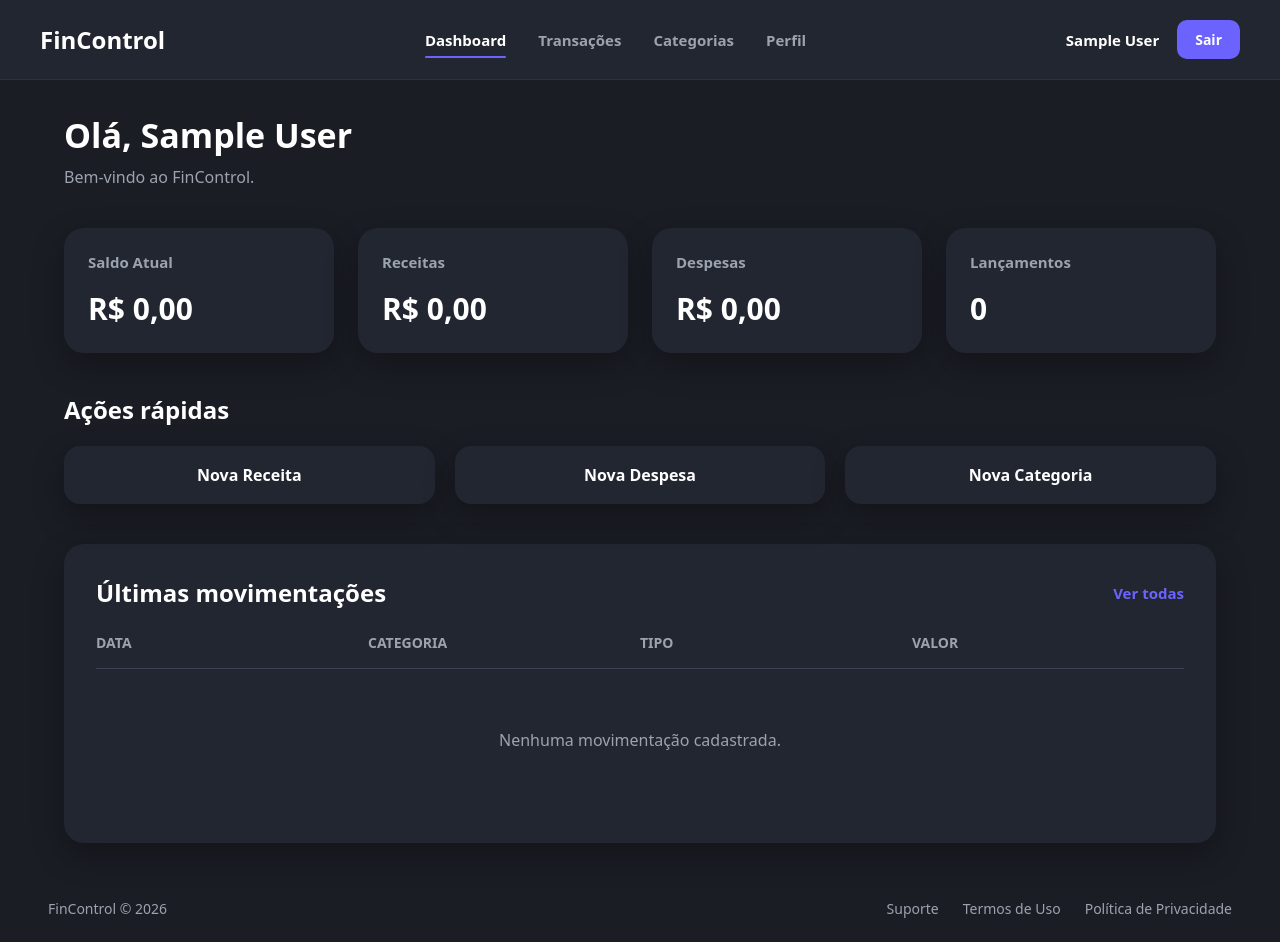
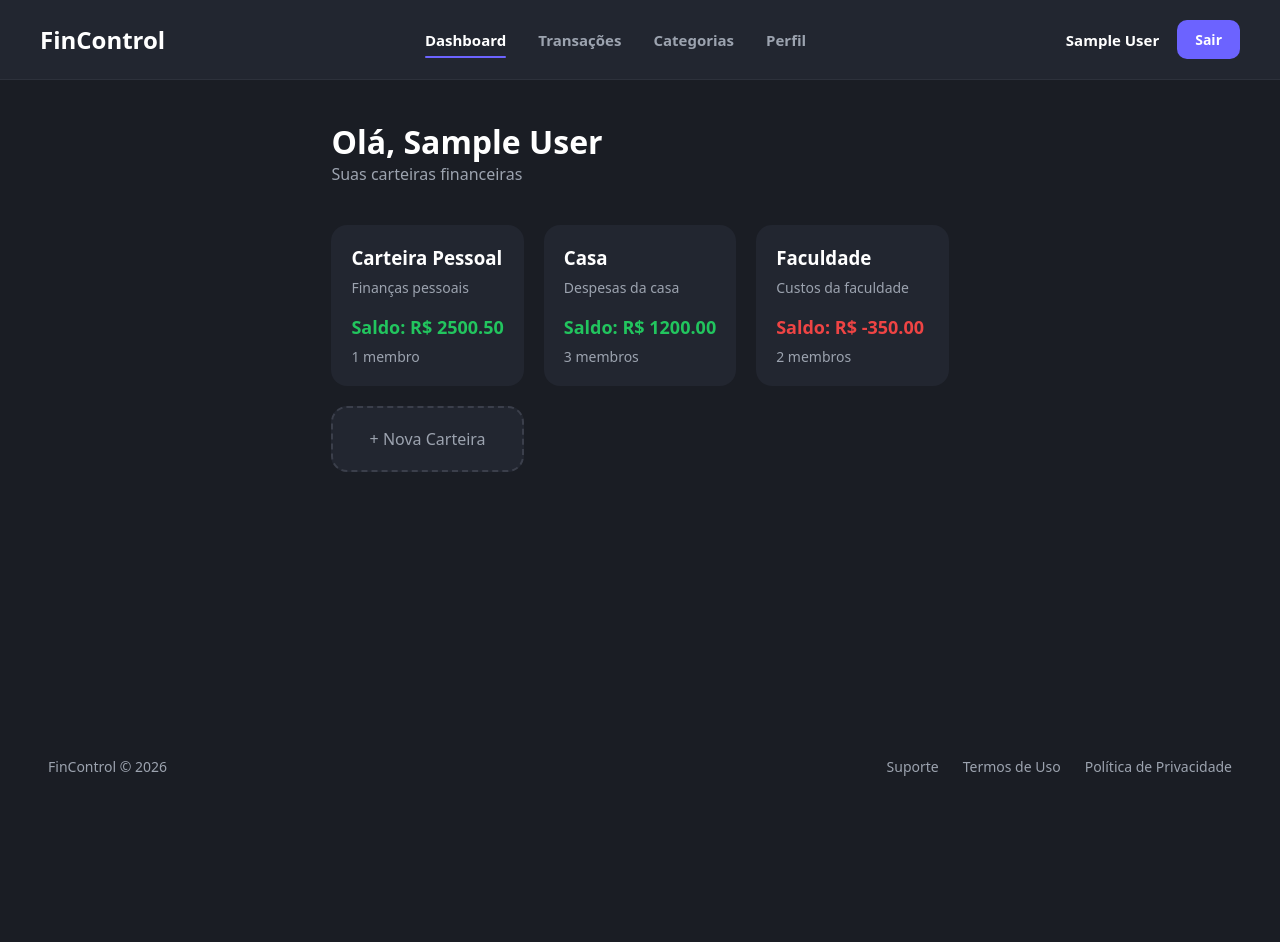
Before and after one commit to GabrielLucim/controle-financeiro, a React (Vite) app: page /app/dashboard in a window 1280 px wide. After the commit the page ends 800 px from the top, so only its background shows below. Built offline with nearby package versions, Linux system fonts and the light colour scheme; sample sign-in values are in the browser's storage.

Commit message:
feat: reajuste dos mocks e da dashboard para mostrar carteiras

```diff
--- a/src/mocks/dashboardMock.js
+++ b/src/mocks/dashboardMock.js
@@ -1,42 +1,23 @@
-export const dashboardMock = {
-    summary: {
-        balance: 5280.50,
-        income: 7200,
-        expenses: 1919.50
-    },
-
-    chart: [
-        {
-            name: "Receitas",
-            value: 7200
-        },
-        {
-            name: "Despesas",
-            value: 1919.50
-        }
-    ],
-
-    recentTransactions: [
+export const dashboardMock = [
     {
         id: 1,
-            description: "Salário",
-            value: 4500,
-            type: "income",
-            date: "01/07/2026"
+        name: "Carteira Pessoal",
+        description: "Finanças pessoais",
+        balance: 2500.50,
+        members: 1
     },
     {
         id: 2,
-            description: "Mercado",
-            value: -320.80,
-            type: "expense",
-            date: "03/07/2026"
+        name: "Casa",
+        description: "Despesas da casa",
+        balance: 1200.00,
+        members: 3
     },
     {
         id: 3,
-            description: "Internet",
-            value: -120,
-            type: "expense",
-            date: "05/07/2026"
+        name: "Faculdade",
+        description: "Custos da faculdade",
+        balance: -350.00,
+        members: 2
     }
-    ]
-};
+];
--- a/src/pages/Dashboard/Dashboard.css
+++ b/src/pages/Dashboard/Dashboard.css
@@ -1,215 +1,116 @@
 .dashboard-page {
     min-height: 100vh;
+    background: #1a1d24;
     display: flex;
     flex-direction: column;
-    background: var(--dashboard-page-bg, #1a1d24);
 }
 
 .dashboard-content {
     flex: 1;
-    width: 100%;
-    max-width: 1200px;
-    margin: 32px auto;
+    max-width: 1100px;
+    margin: 40px auto;
     padding: 0 24px;
-    box-sizing: border-box;
 }
 
 .dashboard-header {
     display: flex;
     justify-content: space-between;
     align-items: center;
-    gap: 24px;
     margin-bottom: 40px;
 }
 
 .dashboard-title {
-    margin: 0;
-    font-size: 34px;
-    font-weight: 700;
-    color: #ffffff;
+    font-size: 32px;
+    color: #fff;
 }
 
 .dashboard-subtitle {
-    margin-top: 8px;
     color: #9ca3af;
-    font-size: 16px;
 }
 
 .dashboard-button {
-    min-width: 140px;
-    padding: 14px 28px;
+    padding: 10px 18px;
     border: none;
-    border-radius: 14px;
-    background: var(--color-primary, #3b82f6);
-    color: #ffffff;
-    font-size: 15px;
-    font-weight: 700;
+    border-radius: 10px;
     cursor: pointer;
-    transition: transform .2s, opacity .2s;
+    font-weight: 600;
 }
 
-.dashboard-button:hover {
-    transform: translateY(-2px);
-    opacity: .95;
+.dashboard-button.danger {
+    background: #ef4444;
+    color: white;
 }
 
-.dashboard-cards {
-    display: grid;
-    grid-template-columns: repeat(4, 1fr);
-    gap: 24px;
-    margin-bottom: 40px;
-}
-
-.dashboard-card {
-    background: var(--color-surface, #222630);
-    border-radius: 20px;
-    padding: 24px;
-    box-shadow: var(--shadow-card, 0 12px 32px rgba(0, 0, 0, .3));
-}
-
-.dashboard-card h3 {
-    margin: 0 0 16px;
-    font-size: 15px;
-    font-weight: 600;
-    color: #9ca3af;
-}
-
-.dashboard-card span {
-    font-size: 30px;
-    font-weight: 700;
-    color: #ffffff;
-}
-
-.dashboard-actions {
-    margin-bottom: 40px;
-}
-
-.dashboard-actions h2 {
-    margin-bottom: 20px;
-    color: #ffffff;
-    font-size: 24px;
-}
-
-.dashboard-actions-grid {
+.wallet-grid {
     display: grid;
     grid-template-columns: repeat(3, 1fr);
     gap: 20px;
 }
 
-.action-button {
-    padding: 18px;
-    border: none;
+.wallet-card {
+    background: #222630;
+    padding: 20px;
     border-radius: 16px;
-    background: var(--color-surface, #222630);
-    color: #ffffff;
-    font-size: 16px;
-    font-weight: 600;
     cursor: pointer;
-    box-shadow: var(--shadow-card, 0 12px 32px rgba(0, 0, 0, .3));
-    transition: transform .2s, background-color .2s;
+    transition: .2s;
 }
 
-.action-button:hover {
-    transform: translateY(-2px);
-    background: #2a3040;
+.wallet-card:hover {
+    transform: translateY(-3px);
 }
 
-.dashboard-panel {
-    background: var(--color-surface, #222630);
-    border-radius: 20px;
-    padding: 32px;
-    box-shadow: var(--shadow-card, 0 12px 32px rgba(0, 0, 0, .3));
+.wallet-card h3 {
+    color: #fff;
+    margin-bottom: 8px;
 }
 
-.dashboard-panel-header {
-    display: flex;
-    justify-content: space-between;
-    align-items: center;
-    margin-bottom: 24px;
+.wallet-card p {
+    color: #9ca3af;
+    font-size: 14px;
 }
 
-.dashboard-panel-header h2 {
-    margin: 0;
+.wallet-info {
+    display: flex;
+    flex-direction: column;
+    gap: 8px;
+    margin-top: 18px;
+}
+
+.wallet-balance {
+    font-size: 18px;
+    font-weight: 700;
     color: #ffffff;
 }
 
-.see-all-button {
-    border: none;
-    background: transparent;
-    color: var(--color-primary, #3b82f6);
-    font-size: 15px;
-    font-weight: 600;
-    cursor: pointer;
+.wallet-members {
+    font-size: 14px;
+    color: #9ca3af;
 }
 
-.see-all-button:hover {
-    text-decoration: underline;
+.wallet-card.add {
+    display: flex;
+    align-items: center;
+    justify-content: center;
+    color: #9ca3af;
+    border: 2px dashed #3b3f4b;
 }
 
-.dashboard-table {
-    width: 100%;
+.positive {
+    color: #22c55e;
 }
 
-.dashboard-table-header {
-    display: grid;
-    grid-template-columns: repeat(4, 1fr);
-    padding-bottom: 16px;
-    border-bottom: 1px solid #3b4252;
-    color: #9ca3af;
-    font-size: 14px;
-    font-weight: 700;
-    text-transform: uppercase;
-}
-
-.dashboard-empty {
-    padding: 60px 20px;
-    text-align: center;
-    color: #9ca3af;
-    font-size: 16px;
-}
-
-@media (max-width: 900px) {
-
-    .dashboard-cards {
-        grid-template-columns: repeat(2, 1fr);
-    }
-
-    .dashboard-actions-grid {
-        grid-template-columns: 1fr;
-    }
-
+.negative {
+    color: #ef4444;
 }
 
 @media (max-width: 768px) {
-
-    .dashboard-content {
-        margin: 24px auto;
-        padding: 0 16px;
+    .wallet-grid {
+        grid-template-columns: 1fr;
     }
 
     .dashboard-header {
         flex-direction: column;
-        align-items: stretch;
+        align-items: flex-start;
+        gap: 12px;
     }
-
-    .dashboard-button {
-        width: 100%;
-    }
-
-    .dashboard-cards {
-        grid-template-columns: 1fr;
-    }
-
-    .dashboard-table-header {
-        display: none;
-    }
-
-    .dashboard-title {
-        font-size: 28px;
-    }
-
-    .dashboard-panel {
-        padding: 24px;
-    }
-
 }
--- a/src/pages/Dashboard/Dashboard.jsx
+++ b/src/pages/Dashboard/Dashboard.jsx
@@ -1,8 +1,9 @@
 import React from "react";
+import { useNavigate } from "react-router-dom";
 import { useAuth } from "../../context/AuthContext";
-import { useNavigate } from "react-router-dom";
 import Header from "../../components/Global/Header/Header";
 import Footer from "../../components/Global/Footer/Footer";
+import { dashboardMock } from "../../mocks/dashboardMock";
 import "./Dashboard.css";
 
 function Dashboard() {
@@ -14,116 +15,54 @@ function Dashboard() {
         navigate("/login");
     };
 
+    const openWallet = (id) => {
+        navigate(`/app/wallets/${id}`);
+    };
+
     return (
         <div className="dashboard-page">
             <Header />
-
             <main className="dashboard-content">
-
                 <div className="dashboard-header">
-
                     <div>
                         <h1 className="dashboard-title">
                             Olá, {user?.name || "Usuário"}
                         </h1>
-
                         <p className="dashboard-subtitle">
-                            Bem-vindo ao FinControl.
+                            Suas carteiras financeiras
                         </p>
                     </div>
+                </div>
+                <section className="wallet-grid">
+                    {dashboardMock.map(wallet => (
+                        <div
+                            key={wallet.id}
+                            className="wallet-card"
+                            onClick={() => openWallet(wallet.id)}
+                        >
+                            <h3>{wallet.name}</h3>
+                            <p>{wallet.description}</p>
+                            <div className="wallet-info">
+                                <span
+                                    className={`wallet-balance ${wallet.balance >= 0 ? "positive" : "negative"
+                                        }`}
+                                >
+                                    Saldo: R$ {wallet.balance.toFixed(2)}
+                                </span>
 
-                </div>
-
-                <section className="dashboard-cards">
-
-                    <div className="dashboard-card">
-                        <h3>Saldo Atual</h3>
-                        <span>R$ 0,00</span>
+                                <span className="wallet-members">
+                                    {wallet.members} {wallet.members === 1 ? "membro" : "membros"}
+                                </span>
+                            </div>
+                        </div>
+                    ))}
+                    <div className="wallet-card add">
+                        <span>+ Nova Carteira</span>
                     </div>
-
-                    <div className="dashboard-card">
-                        <h3>Receitas</h3>
-                        <span>R$ 0,00</span>
-                    </div>
-
-                    <div className="dashboard-card">
-                        <h3>Despesas</h3>
-                        <span>R$ 0,00</span>
-                    </div>
-
-                    <div className="dashboard-card">
-                        <h3>Lançamentos</h3>
-                        <span>0</span>
-                    </div>
-
                 </section>
-
-                <section className="dashboard-actions">
-
-                    <h2>Ações rápidas</h2>
-
-                    <div className="dashboard-actions-grid">
-
-                        <button
-                            className="action-button"
-                            onClick={() => navigate("/transactions")}
-                        >
-                            Nova Receita
-                        </button>
-
-                        <button
-                            className="action-button"
-                            onClick={() => navigate("/transactions")}
-                        >
-                            Nova Despesa
-                        </button>
-
-                        <button
-                            className="action-button"
-                            onClick={() => navigate("/categories")}
-                        >
-                            Nova Categoria
-                        </button>
-
-                    </div>
-
-                </section>
-
-                <section className="dashboard-panel">
-
-                    <div className="dashboard-panel-header">
-                        <h2>Últimas movimentações</h2>
-
-                        <button
-                            className="see-all-button"
-                            onClick={() => navigate("/transactions")}
-                        >
-                            Ver todas
-                        </button>
-                    </div>
-
-                    <div className="dashboard-table">
-
-                        <div className="dashboard-table-header">
-                            <span>Data</span>
-                            <span>Categoria</span>
-                            <span>Tipo</span>
-                            <span>Valor</span>
-                        </div>
-
-                        <div className="dashboard-empty">
-                            Nenhuma movimentação cadastrada.
-                        </div>
-
-                    </div>
-
-                </section>
-
             </main>
-
             <Footer />
         </div>
     );
 }
-
 export default Dashboard;
```
Lines whose indentation alone changed are shown as unchanged.
